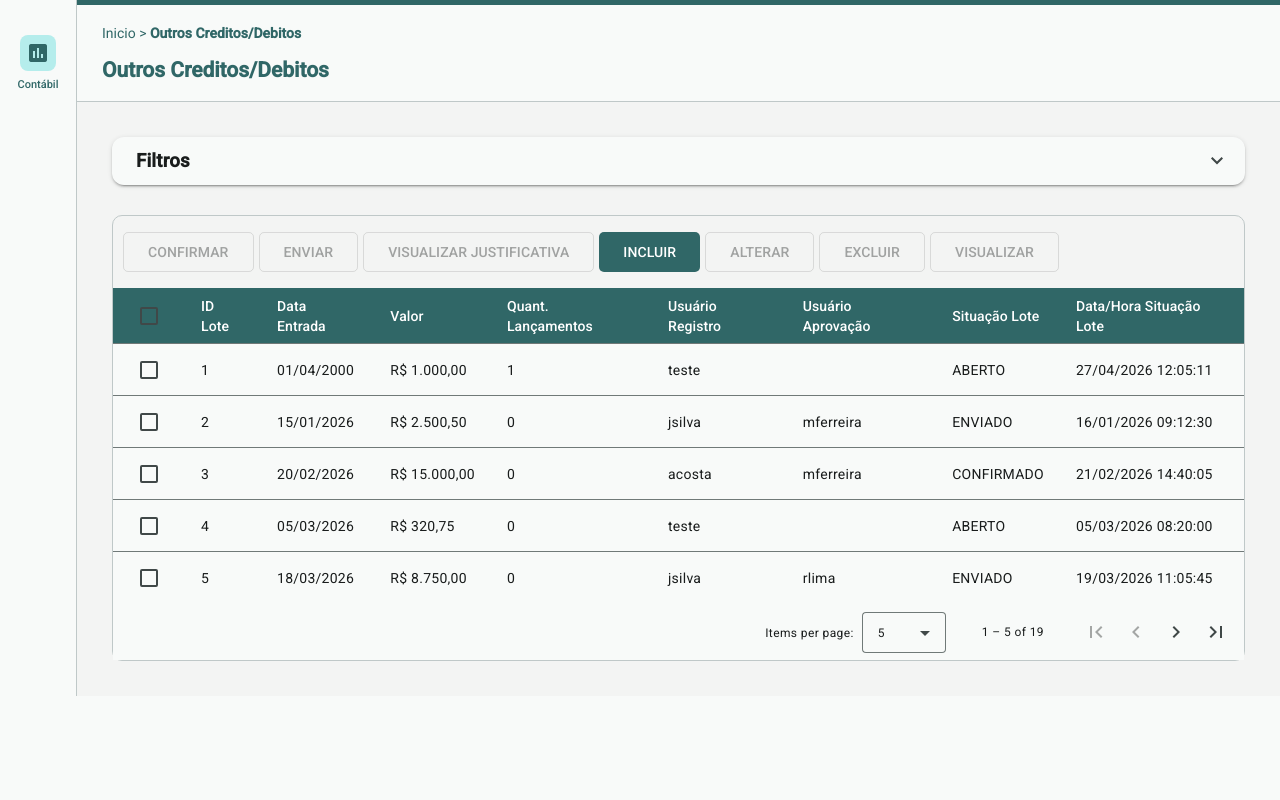
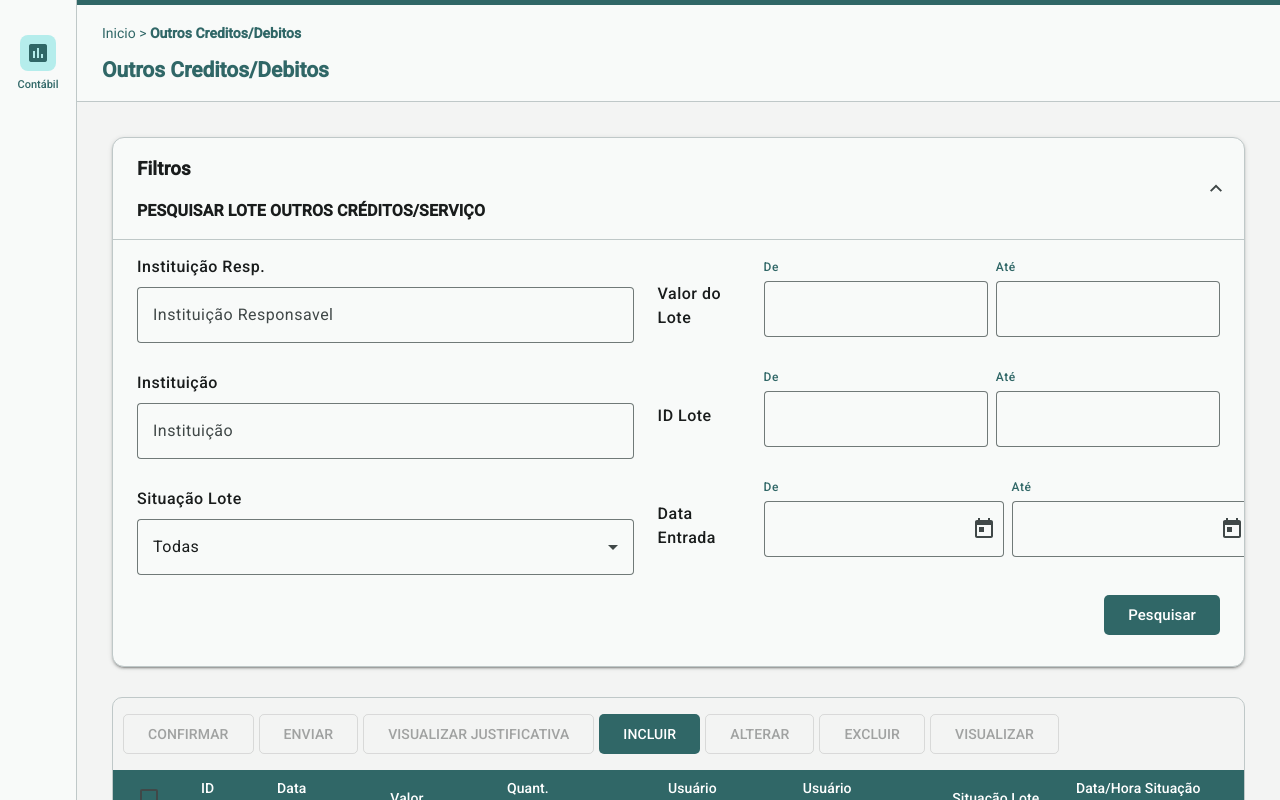
Before and after one commit to Jcamihao/outros-creditos-debitos, an Angular app: page / in a window 1280 px wide. Shown: the top 800 px of the page. Built offline with nearby package versions, Linux system fonts and the light colour scheme.

Commit message:
feat: refatora componente de filtro de lotes com melhorias na estrutura e estilização

```diff
--- a/src/app/features/components/filtro-lotes/filtro-lotes.component.html
+++ b/src/app/features/components/filtro-lotes/filtro-lotes.component.html
@@ -1,25 +1,69 @@
-<mat-expansion-panel>
+<mat-expansion-panel expanded="true">
   <mat-expansion-panel-header>
+    <div class="cabecalho-textos">
       <h3>Filtros</h3>
+      <p class="subtitulo">PESQUISAR LOTE OUTROS CRÉDITOS/SERVIÇO</p>
+    </div>
   </mat-expansion-panel-header>
 
-  <p class="subtitulo">PESQUISAR LOTE OUTROS CRÉDITOS/SERVIÇO</p>
+  <form [formGroup]="filtroForm" (ngSubmit)="onSubmit()">
+    <div class="filtro-grid">
+      <div class="filtro-coluna">
+        <label class="rotulo-campo">Instituição Resp.</label>
+        <mat-form-field appearance="outline">
+          <input matInput formControlName="instituicaoResp" placeholder="Instituição Responsavel" />
+        </mat-form-field>
 
-  <form [formGroup]="filtroForm" (ngSubmit)="onSubmit()">
-    <div class="row">
-      <div class="col-md-6">
-        <mat-form-field>
-          <mat-label>Instituição Resp.</mat-label>
-          <input matInput formControlName="instituicaoResp" />
+        <label class="rotulo-campo">Instituição</label>
+        <mat-form-field appearance="outline">
+          <input matInput formControlName="instituicao" placeholder="Instituição" />
+        </mat-form-field>
+
+        <label class="rotulo-campo">Situação Lote</label>
+        <mat-form-field appearance="outline">
+          <select matNativeControl formControlName="situacaoLote" placeholder="Situação Lote">
+            <option value="">Todas</option>
+            @for (situacao of situacoesLote; track situacao) {
+              <option [value]="situacao">{{ situacao }}</option>
+            }
+          </select>
         </mat-form-field>
       </div>
-      <div class="col-md-6 par-de-ate">
-        <mat-form-field>
-          <mat-label>ID Lote (De)</mat-label>
+
+      <div class="filtro-coluna">
+        <div class="linha-com-rotulo">
+          <span class="rotulo-linha">Valor do Lote</span>
+          <div class="par-de-ate">
+            <div class="campo-com-rotulo">
+              <label class="rotulo-pequeno">De</label>
+              <mat-form-field appearance="outline">
+                <input matInput formControlName="valorLoteDe" />
+              </mat-form-field>
+            </div>
+            <div class="campo-com-rotulo">
+              <label class="rotulo-pequeno">Até</label>
+              <mat-form-field appearance="outline">
+                <input matInput formControlName="valorLoteAte" />
+                @if (filtroForm.get('valorLoteAte')?.hasError('faixaInvalida')) {
+                  <mat-error>O valor "Até" deve ser maior que o "De"</mat-error>
+                }
+              </mat-form-field>
+            </div>
+          </div>
+        </div>
+
+        <div class="linha-com-rotulo">
+          <span class="rotulo-linha">ID Lote</span>
+          <div class="par-de-ate">
+            <div class="campo-com-rotulo">
+              <label class="rotulo-pequeno">De</label>
+              <mat-form-field appearance="outline">
                 <input matInput formControlName="idLoteDe" />
               </mat-form-field>
-        <mat-form-field>
-          <mat-label>ID Lote (Até)</mat-label>
+            </div>
+            <div class="campo-com-rotulo">
+              <label class="rotulo-pequeno">Até</label>
+              <mat-form-field appearance="outline">
                 <input matInput formControlName="idLoteAte" />
                 @if (filtroForm.get('idLoteAte')?.hasError('faixaInvalida')) {
                   <mat-error>O valor "Até" deve ser maior que o "De"</mat-error>
@@ -27,50 +71,23 @@
               </mat-form-field>
             </div>
           </div>
-
-    <div class="row">
-      <div class="col-md-6">
-        <mat-form-field>
-          <mat-label>Instituição</mat-label>
-          <input matInput formControlName="instituicao" />
-        </mat-form-field>
-      </div>
-      <div class="col-md-6 par-de-ate">
-        <mat-form-field>
-          <mat-label>Valor do Lote (De)</mat-label>
-          <input matInput formControlName="valorLoteDe" />
-        </mat-form-field>
-        <mat-form-field>
-          <mat-label>Valor do Lote (Até)</mat-label>
-          <input matInput formControlName="valorLoteAte" />
-          @if (filtroForm.get('valorLoteAte')?.hasError('faixaInvalida')) {
-            <mat-error>O valor "Até" deve ser maior que o "De"</mat-error>
-          }
-        </mat-form-field>
-      </div>
         </div>
 
-    <div class="row">
-      <div class="col-md-6">
-        <mat-form-field>
-          <mat-label>Situação Lote</mat-label>
-          <select matNativeControl formControlName="situacaoLote">
-            <option value="">Todas</option>
-            @for (situacao of situacoesLote; track situacao) {
-              <option [value]="situacao">{{ situacao }}</option>
-            }
-          </select>
-        </mat-form-field>
-      </div>
-      <div class="col-md-6 par-de-ate">
-        <mat-form-field>
-          <mat-label>Data Entrada (De)</mat-label>
+        <div class="linha-com-rotulo">
+          <span class="rotulo-linha">Data Entrada</span>
+          <div class="par-de-ate">
+            <div class="campo-com-rotulo">
+              <label class="rotulo-pequeno">De</label>
+              <mat-form-field appearance="outline">
                 <input matInput formControlName="dataEntradaDe" [matDatepicker]="picker1" />
                 <mat-datepicker-toggle matSuffix [for]="picker1"></mat-datepicker-toggle>
                 <mat-datepicker #picker1></mat-datepicker>
               </mat-form-field>
-        <mat-form-field>
-          <mat-label>Data Entrada (Até)</mat-label>
+            </div>
+
+            <div class="campo-com-rotulo">
+              <label class="rotulo-pequeno">Até</label>
+              <mat-form-field appearance="outline">
                 <input matInput formControlName="dataEntradaAte" [matDatepicker]="picker2" />
                 <mat-datepicker-toggle matSuffix [for]="picker2"></mat-datepicker-toggle>
                 <mat-datepicker #picker2></mat-datepicker>
@@ -80,7 +97,12 @@
               </mat-form-field>
             </div>
           </div>
+        </div>
+      </div>
+    </div>
 
+    <div class="rodape-filtro">
       <button mat-flat-button color="primary" type="submit">Pesquisar</button>
+    </div>
   </form>
 </mat-expansion-panel>
--- a/src/app/features/components/filtro-lotes/filtro-lotes.component.scss
+++ b/src/app/features/components/filtro-lotes/filtro-lotes.component.scss
@@ -1,15 +1,41 @@
-.row {
-  display: flex;
-  gap: var(--spacing-md);
-  flex-wrap: wrap;
+mat-form-field {
+  width: 100%;
 }
 
-.col-md-6 {
-  flex: 1 1 300px;
+mat-expansion-panel {
+  border: 1px solid var(--mat-sys-outline-variant);
 }
 
-mat-form-field {
-  width: 100%;
+mat-expansion-panel-header {
+  height: auto !important;
+  border-bottom: 1px solid var(--mat-sys-outline-variant);
+  border-radius: 0;
+}
+
+form {
+  padding: 15px 0 15px 0;
+}
+
+.cabecalho-textos {
+  display: flex;
+  flex-direction: column;
+}
+
+.filtro-grid {
+  display: flex;
+  gap: var(--spacing-lg);
+}
+
+.filtro-coluna {
+  flex: 1;
+  display: flex;
+  flex-direction: column;
+  gap: var(--spacing-sm);
+}
+
+.rotulo-campo {
+  font-weight: 500;
+  display: block;
 }
 
 .subtitulo {
@@ -20,8 +46,39 @@ mat-form-field {
 .par-de-ate {
   display: flex;
   gap: var(--spacing-sm);
+  flex: 1;
 }
 
-.par-de-ate mat-form-field {
+.linha-com-rotulo {
+  display: flex;
+  align-items: center;
+  gap: var(--spacing-md);
+}
+
+.rotulo-linha {
+  flex: 0 0 90px;
+  font-weight: 500;
+}
+
+.campo-com-rotulo {
   flex: 1;
+  display: flex;
+  flex-direction: column;
 }
+
+.rotulo-pequeno {
+  font-size: 0.75rem;
+  font-weight: 500;
+  color: var(--mat-sys-primary);
+  margin-bottom: 2px;
+}
+
+.rodape-filtro {
+  display: flex;
+  justify-content: flex-end;
+}
+
+button {
+  border-radius: 5px;
+  font-size: 15px;
+}
```
Also changed, not shown: src/app/features/components/filtro-lotes/filtro-lotes.component.ts (+2 -5 lines). Lines whose indentation alone changed are shown as unchanged.
